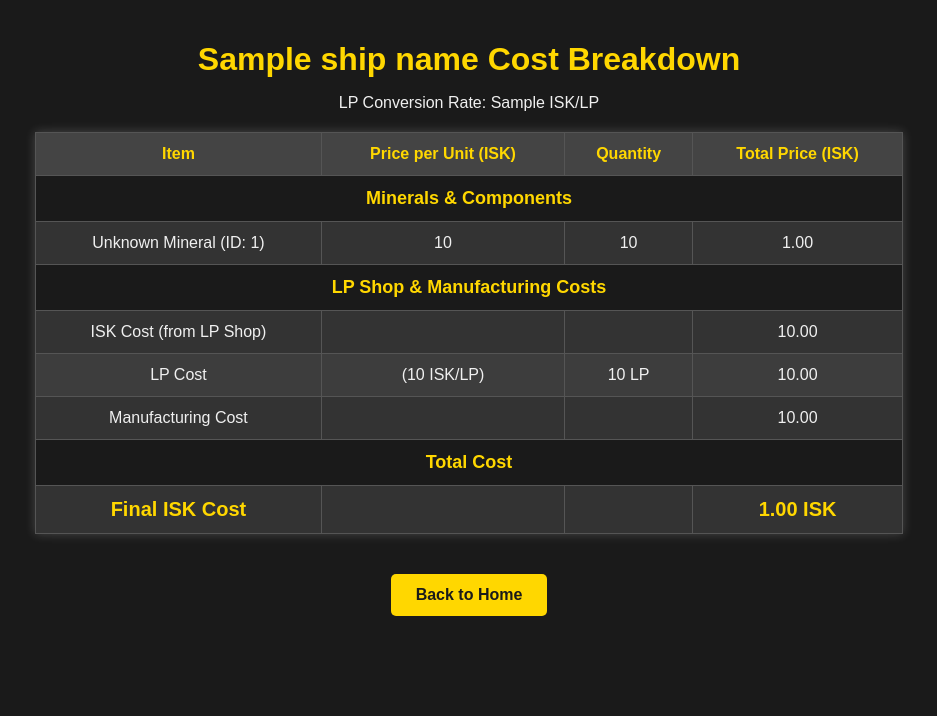
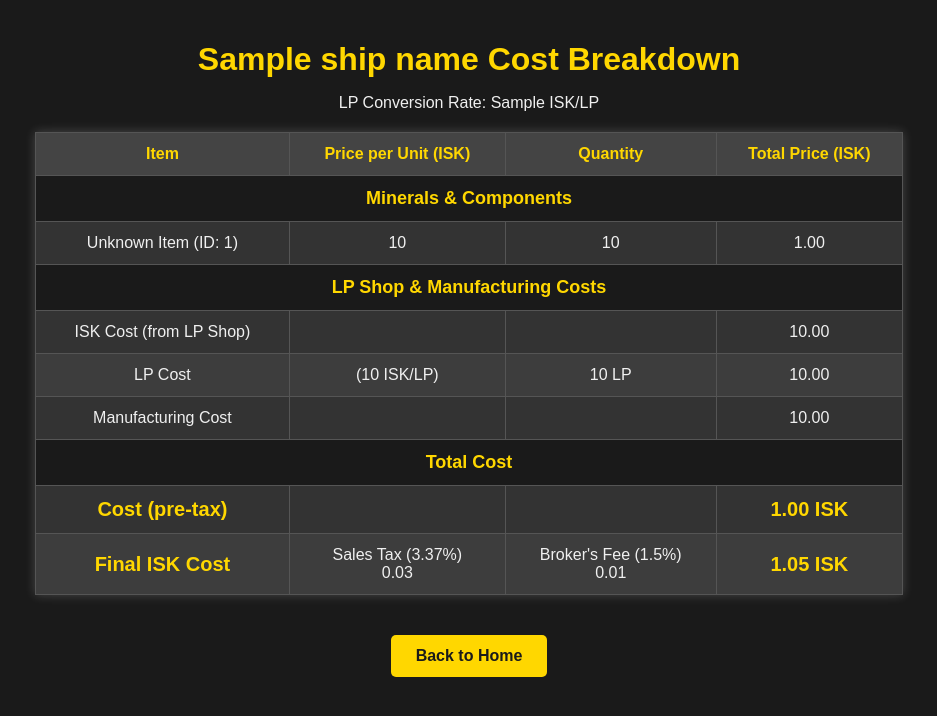
Before and after one commit to JBratvold/SLMC, a Flask app: template templates/result.html in a window 1280 px wide. Shown: the top 716 px of the page, without its empty margins (171-1108 px from the left). Run offline with Flask 3, Linux system fonts and the light colour scheme; the template is opened without the code that fills it: most values are stand-ins (such as "Sample title", 1, 10 or a date in 2020).

Commit message:
Add SalesTax and BrokersFee to the table

```diff
--- a/templates/result.html
+++ b/templates/result.html
@@ -95,7 +95,7 @@
                     {% elif type_id == 37 %}
                         Isogen
                     {% else %}
-                        Unknown Mineral (ID: {{ type_id }})
+                        Unknown Item (ID: {{ type_id }})
                     {% endif %}
                 </td>
                 <td>{{ material.price_per_unit or "N/A" | format_number }}</td>
@@ -128,10 +128,16 @@
             <!-- Total Cost -->
             <tr><td colspan="4" class="section-header">Total Cost</td></tr>
             <tr>
-                <td class="total-cost">Final ISK Cost</td>
+                <td class="total-cost">Cost (pre-tax)</td>
                 <td></td>
                 <td></td>
                 <td class="total-cost">{{ total_cost | format_number }} ISK</td>
+            </tr>
+            <tr>
+                <td class="total-cost">Final ISK Cost</td>
+                <td>Sales Tax (3.37%) <br> {{ (total_cost * 0.0337) | format_number }}</td>
+                <td>Broker's Fee (1.5%) <br> {{ (total_cost * 0.015) | format_number }}</td>
+                <td class="total-cost">{{ (total_cost + (total_cost * 0.0487)) | format_number }} ISK</td>
             </tr>
         </tbody>
     </table>
```
